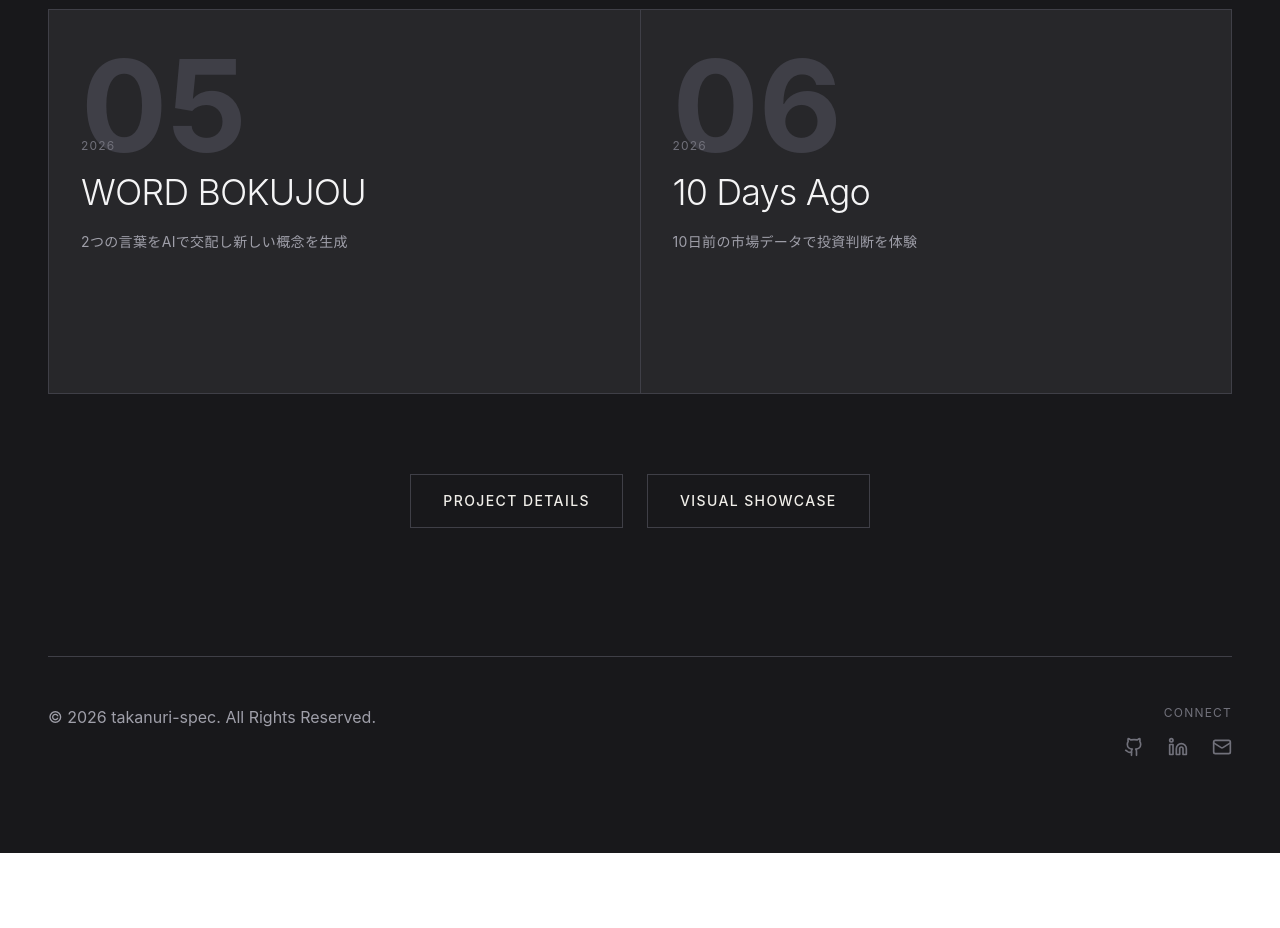
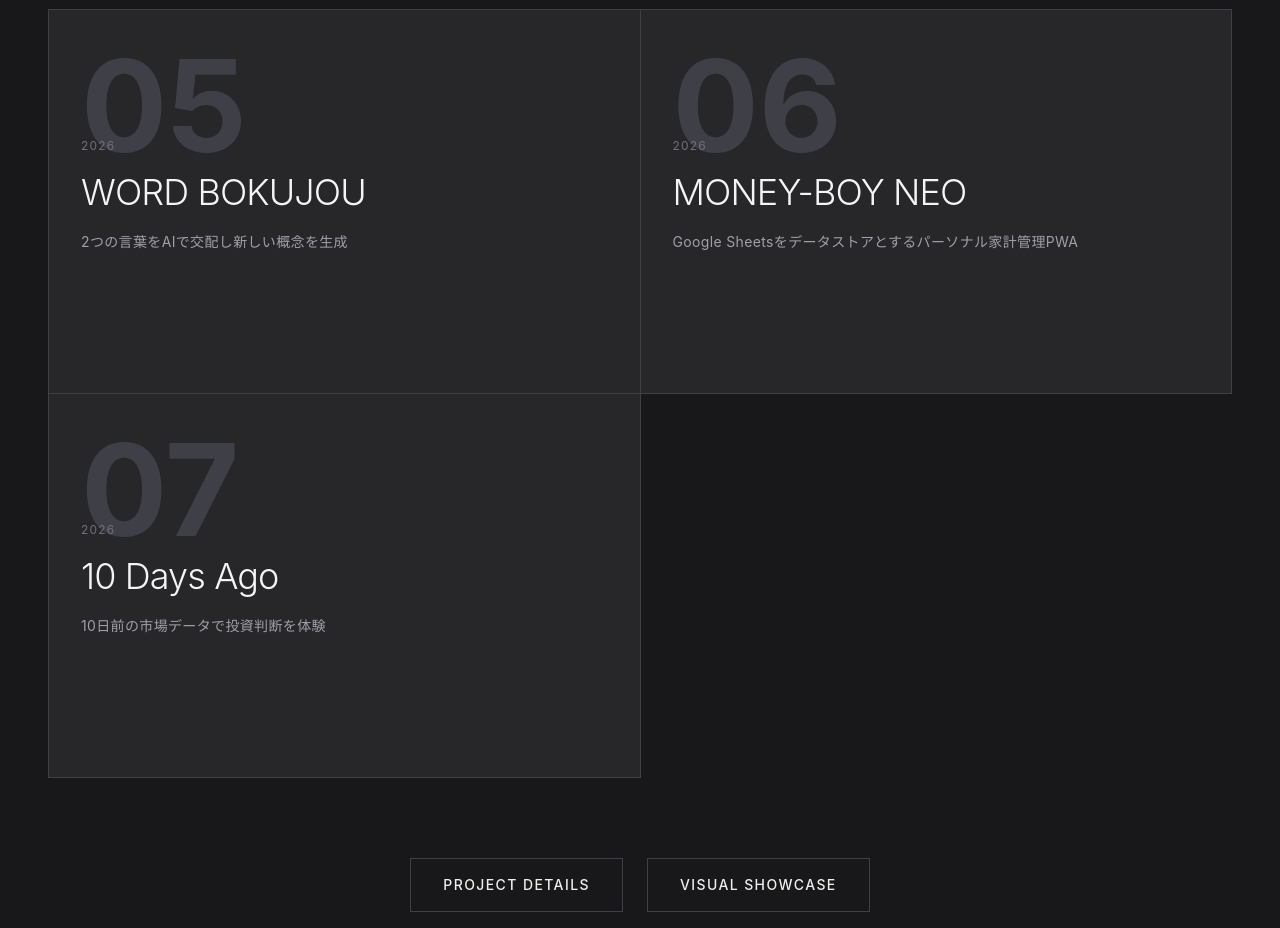
Before and after one commit to takanuri-spec/portfolio, a React (Vite) app: page / in a window 1280 px wide. Shown: the part 1420-2348 px from the top of the page. Before the commit the page ends 2273 px from the top, so only its background shows below. Built offline with nearby package versions, Linux system fonts and the light colour scheme.

Commit message:
Add Money-Boy NEO to portfolio

```diff
--- a/src/app/data/services.ts
+++ b/src/app/data/services.ts
@@ -52,6 +52,16 @@
     imageUrl: '/assets/screenshots/スクリーンショット 2026-02-21 15.43.59.png',
   },
   {
+    id: '7',
+    title: 'MONEY-BOY NEO',
+    description: 'Google Sheetsをデータストアとするパーソナル家計管理PWA',
+    fullDescription: 'データの主権はユーザーに——すべての家計データは自分のGoogle Sheetsに保存。複式簿記・厚生年金シミュレーション・確定申告計算を一元管理するPWA。インストールするとホーム画面から起動でき、オフライン時もUIを表示。',
+    tags: ['React 19', 'PWA', 'Google Sheets API', 'Vercel'],
+    link: 'https://money-boy-8cuw.vercel.app/',
+    year: '2026',
+    imageUrl: '/assets/screenshots/スクリーンショット 2026-02-21 14.25.43.png',
+  },
+  {
     id: '6',
     title: '10 Days Ago',
     description: '10日前の市場データで投資判断を体験',
```
Also changed, not shown: 10 other files (tests, documents, lock files or other folders).
